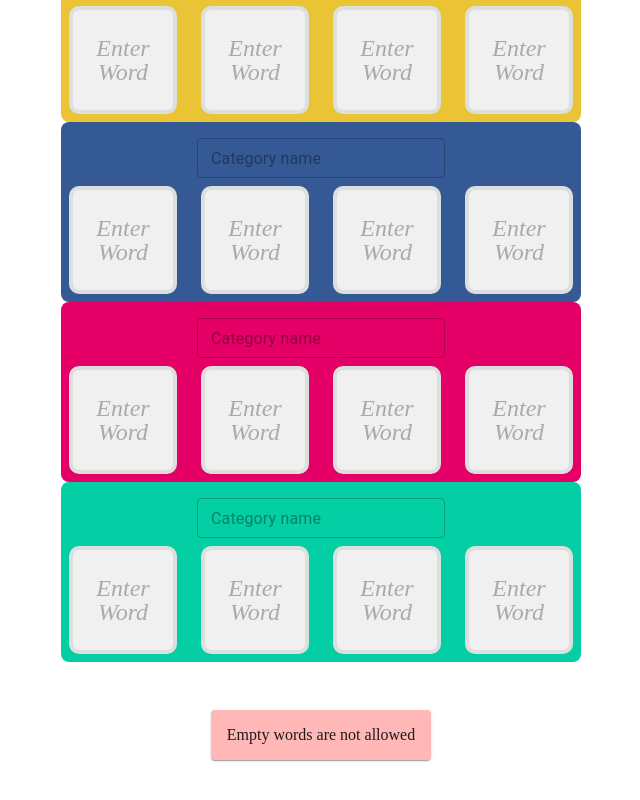
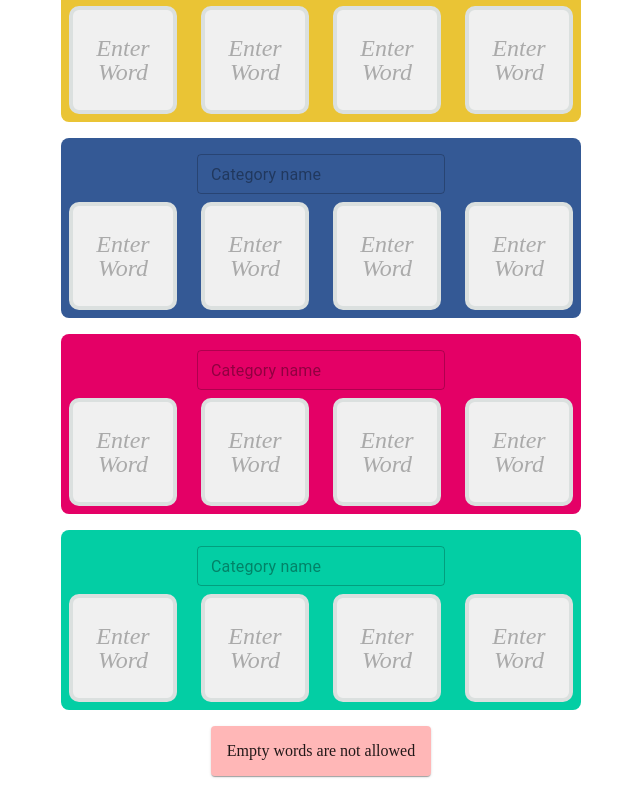
Before and after one commit to wildjames/links-game, a React (Vite) app: page / in a window 1280 px wide. Shown: the part 320-1120 px from the top of the page, without its empty margins (319-959 px from the left). Built offline with nearby package versions, Linux system fonts and the light colour scheme.

Commit message:
last tweak for today

```diff
--- a/src/assets/styles/Grid.scss
+++ b/src/assets/styles/Grid.scss
@@ -40,7 +40,7 @@
 
   .grid-row.solved {
     width: 100%;
-    margin-bottom: 1.5rem;
+    margin-bottom: 0.5rem;
   }
 
   .grid-row.tiles {
@@ -55,8 +55,6 @@
 
 .grid-row.solved {
     transition-duration: 0.5s;
-    padding-bottom: 0.5rem;
-    margin-top: -1rem;
 }
 
 .grid-row.solved:nth-child(1n) {
@@ -75,13 +73,6 @@
   background-color: $tomato;
 }
 
-.grid-row.solved:last-child {
-  margin-bottom: 2rem;
-}
-.grid-row.solved:first-child {
-  margin-top: 0rem;
-}
-
 .category-name {
     font-size: 1.5rem;
 }
```
